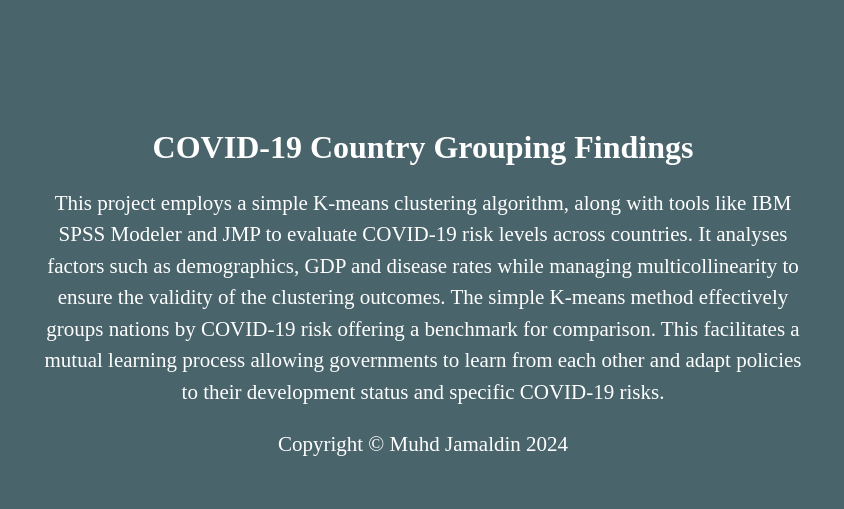
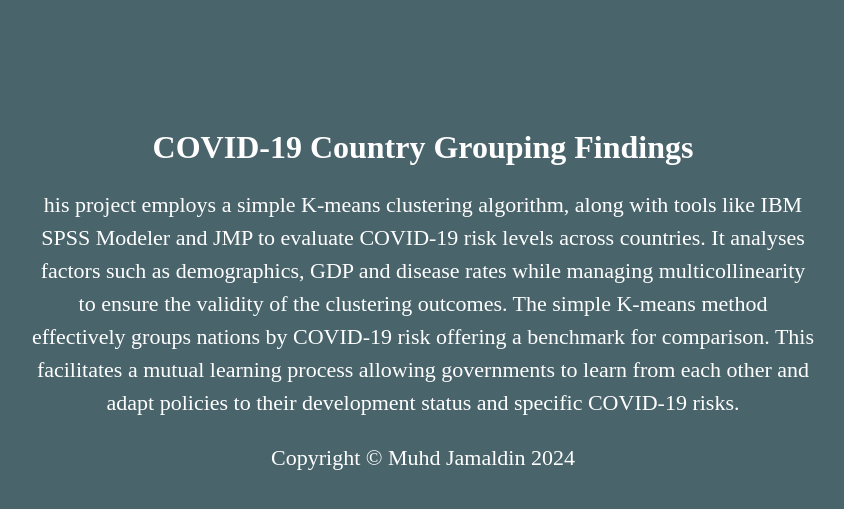
Before and after one commit to Md-Khid/Md-Khid, a Jekyll site: the page findings/1.html, which Jekyll copies as it is, in a window 1280 px wide. Shown: the top 509 px of the page, without its empty margins (217-1061 px from the left). Built offline with Jekyll 4.4.1, drawn with Linux system fonts in a browser that asks for light colours.

Commit message:
Update 1.html

```diff
--- a/findings/1.html
+++ b/findings/1.html
@@ -11,17 +11,17 @@
             background-size: cover;
             /* You can add additional background properties here */
             color: white; /* Set font color to white */
-            font-family: "Times New Roman", Times, serif; /* Set font to Times New Roman */
+            font-family: "Century Schoolbook", serif; /* Set font to Century Schoolbook */
         }
         .intro {
             padding-top: 100px; /* Add 50px of padding above the header */
             text-align: center; /* Center align the text */
         }
         .container p {
-            font-size: 21px; /* Increase font size for main content */
+            font-size: 22px; /* Increase font size for main content */
             text-align: center; /* Center align the paragraph */
-            margin-left: 250px; /* Add margin on the left side */
-            margin-right: 250px; /* Add margin on the right side */
+            margin-left: 240px; /* Add margin on the left side */
+            margin-right: 240px; /* Add margin on the right side */
             line-height: 1.5; /* Increase line spacing */
         }
     </style>
@@ -44,12 +44,7 @@
 <!-- Main Content -->
 <div class="container">
     <!-- Your main content goes here -->
-    <p>This project employs a simple K-means clustering algorithm, along with tools like IBM SPSS Modeler and JMP to
-        evaluate COVID-19 risk levels across countries. It analyses factors such as demographics, GDP and disease rates
-        while managing multicollinearity to ensure the validity of the clustering outcomes. The simple K-means method
-        effectively groups nations by COVID-19 risk offering a benchmark for comparison. This facilitates a mutual learning
-        process allowing governments to learn from each other and adapt policies to their development status and specific
-        COVID-19 risks.
+    <p> his project employs a simple K-means clustering algorithm, along with tools like IBM SPSS Modeler and JMP to evaluate COVID-19 risk levels across countries. It analyses factors such as demographics, GDP and disease rates while managing multicollinearity to ensure the validity of the clustering outcomes. The simple K-means method effectively groups nations by COVID-19 risk offering a benchmark for comparison. This facilitates a mutual learning process allowing governments to learn from each other and adapt policies to their development status and specific COVID-19 risks.
     </p>
 </div>
 
```
